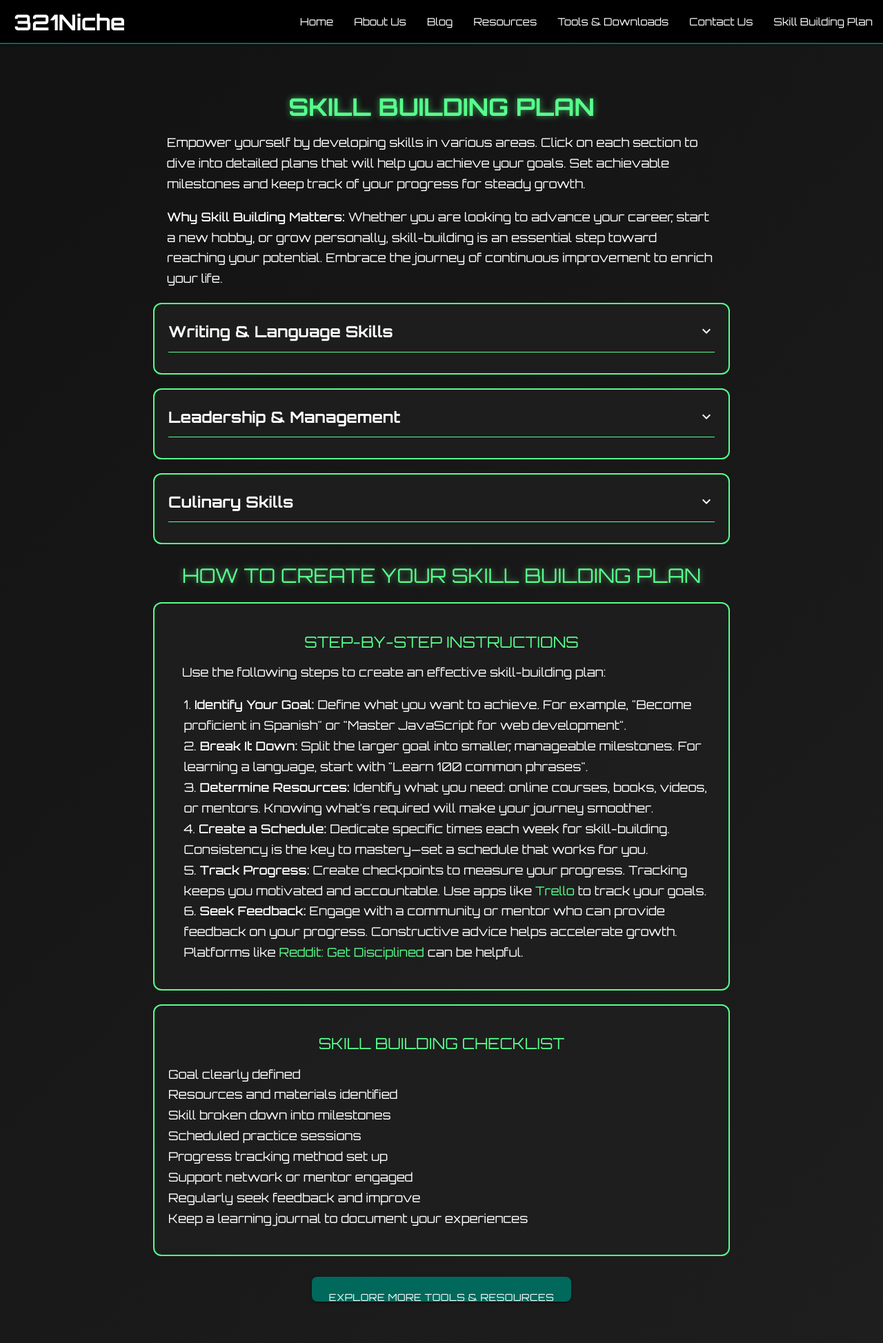
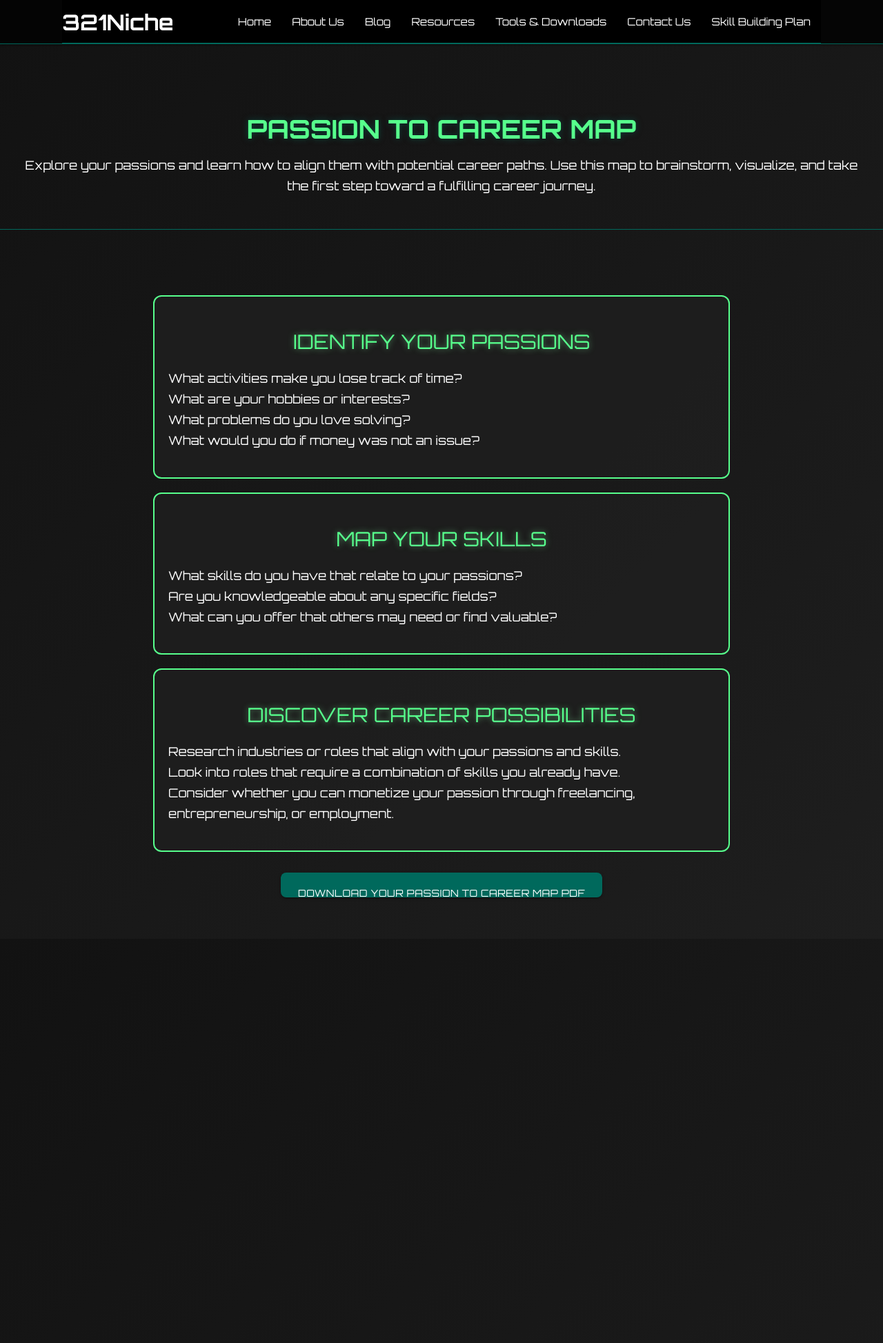
Before and after one commit to LifeUntainted/lifeuntainted.github.io, a Jekyll site: the page skill-building-plan.html, which Jekyll copies as it is, in a window 1280 px wide. Shown: the whole page at 69% size. Built offline with Jekyll 4.4.1, drawn with Linux system fonts in a browser that asks for light colours; after the commit the page ends 1361 px from its top, so only the background shows below that.

Commit message:
Update skill-building-plan.html

```diff
--- a/skill-building-plan.html
+++ b/skill-building-plan.html
@@ -4,7 +4,7 @@
 <head>
     <meta charset="UTF-8">
     <meta name="viewport" content="width=device-width, initial-scale=1.0">
-    <title>Skill Building Plan - 321Niche</title>
+    <title>Passion to Career Map - 321Niche</title>
 
     <!-- Import Google Icon Font -->
     <link href="https://fonts.googleapis.com/icon?family=Material+Icons" rel="stylesheet">
@@ -133,11 +133,32 @@
         nav {
             background-color: rgba(0, 0, 0, 0.8);
             border-bottom: 1px solid #00695c;
+            padding: 0 20px;
+        }
+
+        .nav-wrapper {
+            max-width: 1100px;
+            margin: 0 auto;
         }
 
         .brand-logo {
             font-weight: 700;
-            margin-left: 20px;
+            font-size: 1.8rem;
+        }
+
+        .resources-header {
+            padding: 4rem 0 2rem;
+            text-align: center;
+            border-bottom: 1px solid #00695c;
+            margin-bottom: 3rem;
+        }
+
+        .resources-title {
+            font-size: 2.5rem;
+            font-weight: 700;
+            text-transform: uppercase;
+            text-shadow: 0 0 10px rgba(0, 105, 92, 0.5);
+            margin-bottom: 1rem;
         }
 
         .sidenav {
@@ -184,97 +205,45 @@
         <li><a href="/skill-building-plan.html">Skill Building Plan</a></li>
     </ul>
 
+    <!-- Header -->
+    <div class="resources-header">
+        <h1 class="resources-title">Passion to Career Map</h1>
+        <p>Explore your passions and learn how to align them with potential career paths. Use this map to brainstorm, visualize, and take the first step toward a fulfilling career journey.</p>
+    </div>
+
     <!-- Main Content -->
     <div class="container">
-        <h1>Skill Building Plan</h1>
-        <p>Empower yourself by developing skills in various areas. Click on each section to dive into detailed plans that will help you achieve your goals. Set achievable milestones and keep track of your progress for steady growth.</p>
-
-        <p><strong>Why Skill Building Matters:</strong> Whether you are looking to advance your career, start a new hobby, or grow personally, skill-building is an essential step toward reaching your potential. Embrace the journey of continuous improvement to enrich your life.</p>
-
         <!-- Skill Building Sections -->
         <div class="skill-section">
-            <div class="skill-category" onclick="toggleSkillContent(this)">
-                Writing & Language Skills <span class="material-icons">expand_more</span>
-            </div>
-            <div class="skill-content">
-                <div class="skill-item" onclick="toggleSkillDescription(this)">
-                    Creative Writing
-                    <div class="skill-description">Learn techniques to enhance your storytelling and imaginative writing abilities. Develop your unique writing voice and create compelling narratives. <br> <strong>Suggested Tools:</strong> <a href="https://www.grammarly.com" target="_blank">Grammarly</a>, <a href="https://www.wattpad.com" target="_blank">Wattpad</a>.</div>
-                </div>
-                <div class="skill-item" onclick="toggleSkillDescription(this)">
-                    Foreign Language Learning
-                    <div class="skill-description">Pick up new languages or improve existing ones for personal or professional growth. Enhance communication and connect with new cultures. <br> <strong>Suggested Apps:</strong> <a href="https://www.duolingo.com" target="_blank">Duolingo</a>, <a href="https://www.memrise.com" target="_blank">Memrise</a>.</div>
-                </div>
-            </div>
+            <h2>Identify Your Passions</h2>
+            <ul>
+                <li>What activities make you lose track of time?</li>
+                <li>What are your hobbies or interests?</li>
+                <li>What problems do you love solving?</li>
+                <li>What would you do if money was not an issue?</li>
+            </ul>
         </div>
 
-        <!-- Expanded Skill Categories -->
-        <!-- Leadership & Management -->
         <div class="skill-section">
-            <div class="skill-category" onclick="toggleSkillContent(this)">
-                Leadership & Management <span class="material-icons">expand_more</span>
-            </div>
-            <div class="skill-content">
-                <div class="skill-item" onclick="toggleSkillDescription(this)">
-                    Conflict Resolution
-                    <div class="skill-description">Learn effective ways to mediate disputes and create a productive work environment. Master communication skills that foster understanding and collaboration. <br> <strong>Suggested Course:</strong> <a href="https://www.coursera.org" target="_blank">Conflict Resolution Course on Coursera</a>.</div>
-                </div>
-                <div class="skill-item" onclick="toggleSkillDescription(this)">
-                    Team Building
-                    <div class="skill-description">Understand group dynamics and how to inspire cohesive teamwork. Learn activities that foster trust, respect, and collaboration. <br> <strong>Books to Read:</strong> "Leaders Eat Last" by Simon Sinek, "The Five Dysfunctions of a Team" by Patrick Lencioni.</div>
-                </div>
-            </div>
+            <h2>Map Your Skills</h2>
+            <ul>
+                <li>What skills do you have that relate to your passions?</li>
+                <li>Are you knowledgeable about any specific fields?</li>
+                <li>What can you offer that others may need or find valuable?</li>
+            </ul>
         </div>
 
-        <!-- Culinary Skills -->
         <div class="skill-section">
-            <div class="skill-category" onclick="toggleSkillContent(this)">
-                Culinary Skills <span class="material-icons">expand_more</span>
-            </div>
-            <div class="skill-content">
-                <div class="skill-item" onclick="toggleSkillDescription(this)">
-                    Baking Essentials
-                    <div class="skill-description">Master the basics of baking, including breads, pastries, and desserts. Gain confidence in following recipes and experimenting with new ingredients. <br> <strong>Suggested Resources:</strong> <a href="https://www.kingarthurbaking.com" target="_blank">King Arthur Baking</a>, YouTube tutorials on "Baking Basics".</div>
-                </div>
-                <div class="skill-item" onclick="toggleSkillDescription(this)">
-                    International Cuisines
-                    <div class="skill-description">Learn to cook diverse dishes from around the world, exploring different cultures through their flavors. <br> <strong>Resources:</strong> "Salt, Fat, Acid, Heat" by Samin Nosrat, <a href="https://www.masterclass.com" target="_blank">Masterclass Culinary Lessons</a>.</div>
-                </div>
-            </div>
+            <h2>Discover Career Possibilities</h2>
+            <ul>
+                <li>Research industries or roles that align with your passions and skills.</li>
+                <li>Look into roles that require a combination of skills you already have.</li>
+                <li>Consider whether you can monetize your passion through freelancing, entrepreneurship, or employment.</li>
+            </ul>
         </div>
 
-        <!-- How to Build a Skill Plan Instructions -->
-        <h2>How to Create Your Skill Building Plan</h2>
-        <section class="skill-section">
-            <h3>Step-by-Step Instructions</h3>
-            <p>Use the following steps to create an effective skill-building plan:</p>
-            <ol>
-                <li><strong>Identify Your Goal:</strong> Define what you want to achieve. For example, "Become proficient in Spanish" or "Master JavaScript for web development".</li>
-                <li><strong>Break It Down:</strong> Split the larger goal into smaller, manageable milestones. For learning a language, start with "Learn 100 common phrases".</li>
-                <li><strong>Determine Resources:</strong> Identify what you need: online courses, books, videos, or mentors. Knowing what’s required will make your journey smoother.</li>
-                <li><strong>Create a Schedule:</strong> Dedicate specific times each week for skill-building. Consistency is the key to mastery—set a schedule that works for you.</li>
-                <li><strong>Track Progress:</strong> Create checkpoints to measure your progress. Tracking keeps you motivated and accountable. Use apps like <a href="https://www.trello.com" target="_blank">Trello</a> to track your goals.</li>
-                <li><strong>Seek Feedback:</strong> Engage with a community or mentor who can provide feedback on your progress. Constructive advice helps accelerate growth. Platforms like <a href="https://www.reddit.com/r/getdisciplined/" target="_blank">Reddit: Get Disciplined</a> can be helpful.</li>
-            </ol>
-        </section>
-
-        <!-- Checklist Section -->
-        <section class="skill-section">
-            <h3>Skill Building Checklist</h3>
-            <ul>
-                <li>Goal clearly defined</li>
-                <li>Resources and materials identified</li>
-                <li>Skill broken down into milestones</li>
-                <li>Scheduled practice sessions</li>
-                <li>Progress tracking method set up</li>
-                <li>Support network or mentor engaged</li>
-                <li>Regularly seek feedback and improve</li>
-                <li>Keep a learning journal to document your experiences</li>
-            </ul>
-        </section>
-
-        <!-- CTA Button -->
-        <a href="/tools.html" class="btn">Explore More Tools & Resources</a>
+        <!-- Download Button -->
+        <a href="/downloads/passion_to_career_map.pdf" class="btn">Download Your Passion to Career Map PDF</a>
     </div>
 
     <!-- Scripts -->
```
